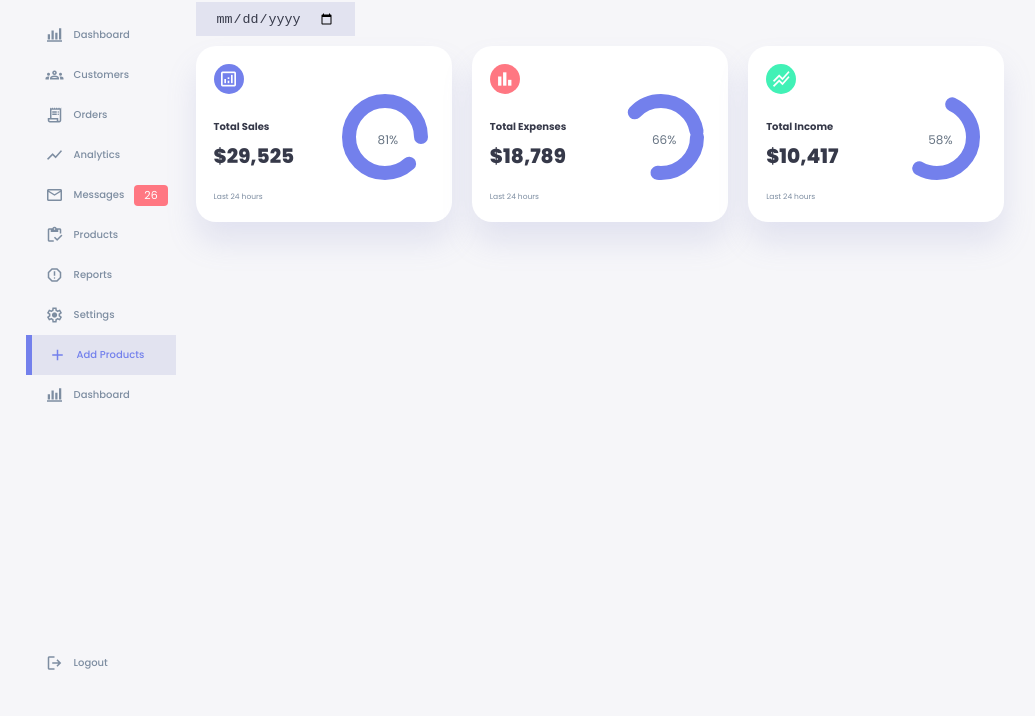
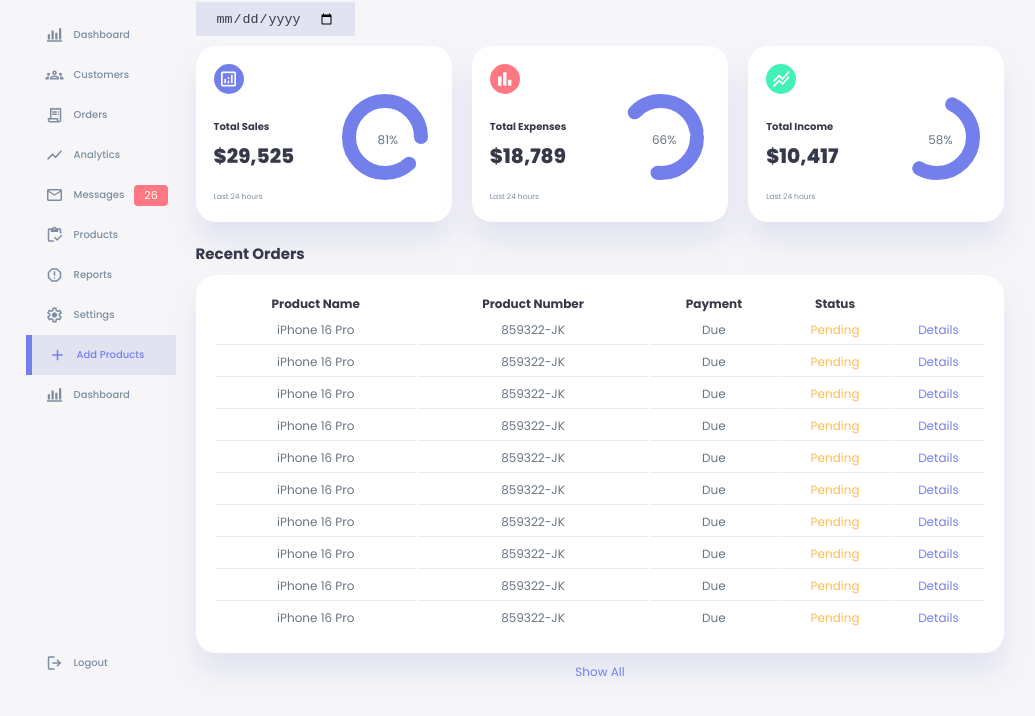
Before and after one commit to muwal-jitender/responsive-admin-dashboard, a plain HTML site: page index.html in a window 1280 px wide. Shown: the part 52-768 px from the top of the page, without its empty margins (0-1035 px from the left). Drawn offline with nearby package versions, Linux system fonts and the light colour scheme.

Commit message:
feat: Add the recent order table
- The main structure is ready but the final touch is still pending to show the on hover effect and various color schemes to highlight various order-status.

```diff
--- a/index.html
+++ b/index.html
@@ -173,6 +173,95 @@
         </div>
         <!--------------- END OF INCOME -------------->
       </div>
+      <!----------------- End of Insights ------------>
+      <div class="recent-orders">
+        <h2>Recent Orders</h2>
+        <table>
+          <thead>
+            <tr>
+              <th>Product Name</th>
+              <th>Product Number</th>
+              <th>Payment</th>
+              <th>Status</th>
+              <th>
+              </th>
+            </tr>
+          </thead>
+          <tbody>
+            <tr>
+              <td>iPhone 16 Pro</td>
+              <td>859322-JK</td>
+              <td>Due</td>
+              <td class="warning">Pending</td>
+              <td class="primary">Details</td>
+            </tr>
+            <tr>
+              <td>iPhone 16 Pro</td>
+              <td>859322-JK</td>
+              <td>Due</td>
+              <td class="warning">Pending</td>
+              <td class="primary">Details</td>
+            </tr>
+            <tr>
+              <td>iPhone 16 Pro</td>
+              <td>859322-JK</td>
+              <td>Due</td>
+              <td class="warning">Pending</td>
+              <td class="primary">Details</td>
+            </tr>
+            <tr>
+              <td>iPhone 16 Pro</td>
+              <td>859322-JK</td>
+              <td>Due</td>
+              <td class="warning">Pending</td>
+              <td class="primary">Details</td>
+            </tr>
+            <tr>
+              <td>iPhone 16 Pro</td>
+              <td>859322-JK</td>
+              <td>Due</td>
+              <td class="warning">Pending</td>
+              <td class="primary">Details</td>
+            </tr>
+            <tr>
+              <td>iPhone 16 Pro</td>
+              <td>859322-JK</td>
+              <td>Due</td>
+              <td class="warning">Pending</td>
+              <td class="primary">Details</td>
+            </tr>
+            <tr>
+              <td>iPhone 16 Pro</td>
+              <td>859322-JK</td>
+              <td>Due</td>
+              <td class="warning">Pending</td>
+              <td class="primary">Details</td>
+            </tr>
+            <tr>
+              <td>iPhone 16 Pro</td>
+              <td>859322-JK</td>
+              <td>Due</td>
+              <td class="warning">Pending</td>
+              <td class="primary">Details</td>
+            </tr>
+            <tr>
+              <td>iPhone 16 Pro</td>
+              <td>859322-JK</td>
+              <td>Due</td>
+              <td class="warning">Pending</td>
+              <td class="primary">Details</td>
+            </tr>
+            <tr>
+              <td>iPhone 16 Pro</td>
+              <td>859322-JK</td>
+              <td>Due</td>
+              <td class="warning">Pending</td>
+              <td class="primary">Details</td>
+            </tr>
+          </tbody>
+        </table>
+        <a href="#">Show All</a>
+      </div>
     </main>
   </div>
 </body>
--- a/style.css
+++ b/style.css
@@ -290,3 +290,36 @@ main .insights .progress .number {
   align-items: center;
   justify-content: center;
 }
+/************ RECENT ORDERS *********/
+main .recent-orders {
+  margin-top: 2rem;
+}
+main .recent-orders h2 {
+  margin-bottom: 1rem;
+}
+main .recent-orders table {
+  background: var(--color-white);
+  width: 100%;
+  border-radius: var(--card-border-radius);
+  padding: var(--card-padding);
+  text-align: center;
+  box-shadow: var(--box-shadow);
+  transition: all 300ms ease;
+}
+main .recent-orders table:hover {
+  box-shadow: none;
+}
+main table tbody td {
+  height: 3rem;
+  border-bottom: 1px solid var(--color-light);
+  color: var(--color-dark-variant);
+}
+main table tbody tr:last-child td {
+  border: none;
+}
+main .recent-orders a {
+  display: block;
+  text-align: center;
+  margin-top: 1rem;
+  color: var(--color-primary);
+}
```
